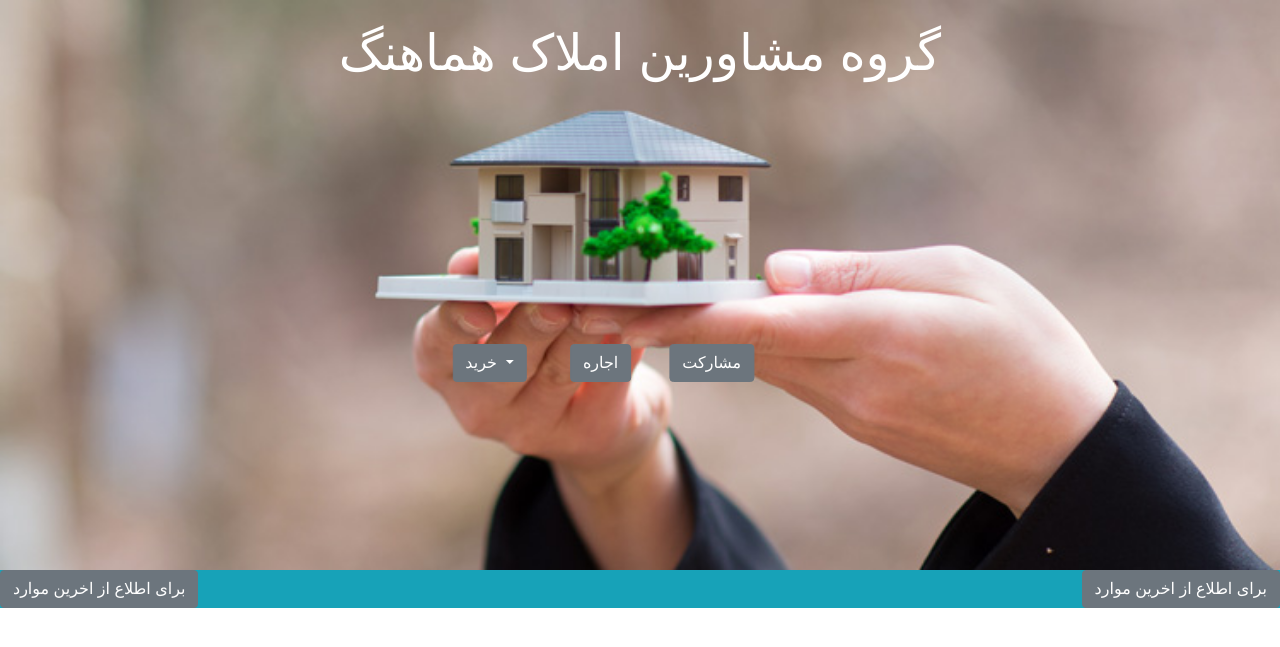
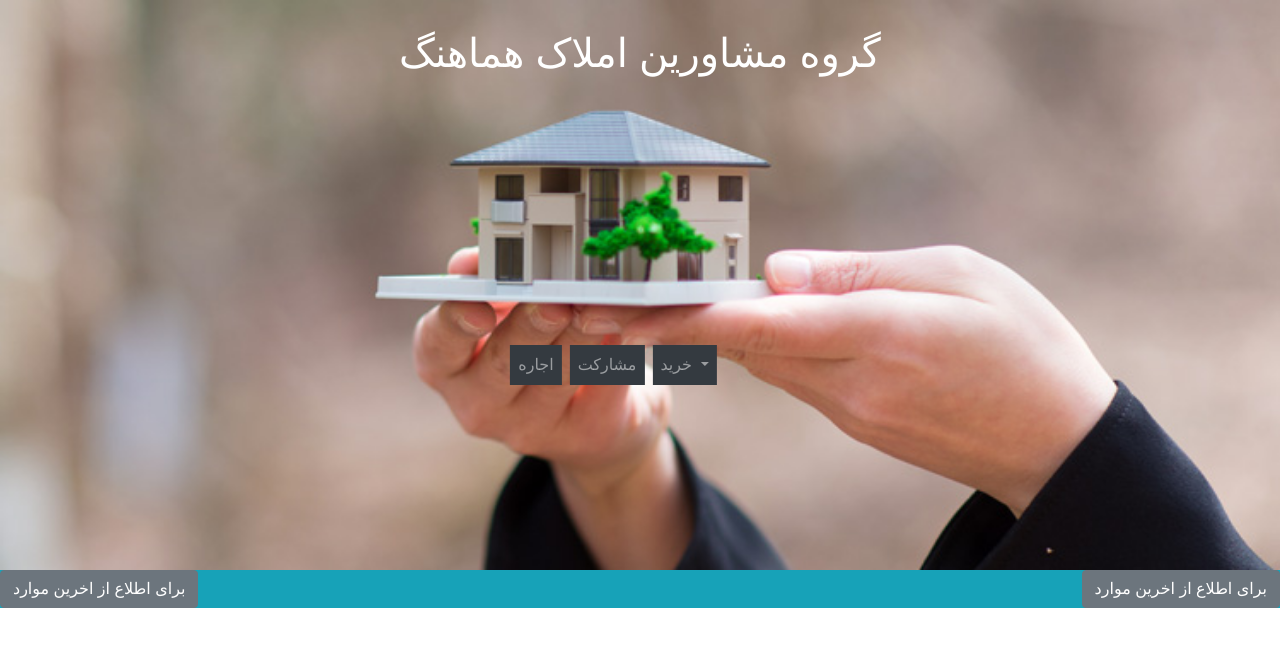
Before and after one commit to anderiman/realestate, a Django app: page / in a window 1280 px wide. Shown: the part 56-703 px from the top of the page. Run offline with Django 3.2, Linux system fonts and the light colour scheme; some libraries are stand-ins or nearby versions; some web fonts are replaced.

Commit message:
4 commit

```diff
--- a/hamahang/templates/base.html
+++ b/hamahang/templates/base.html
@@ -12,6 +12,18 @@
 
 
         {% endblock %}
+    <style>
+        @mixin clearfix() {
+  &::after {
+    display: block;
+    content: "";
+    clear: both;
+  }
+.element {
+  @include clearfix;
+}
+</style>
+
     </head>
 
     <body>
@@ -57,8 +69,14 @@
 
                 {% endblock %}
 
+  <div class="bg-info clearfix">
+  <button type="button" class="btn btn-secondary float-left"> برای اطلاع از اخرین موارد</button>
+  <button type="button" class="btn btn-secondary float-right">برای اطلاع از اخرین موارد</button>
+</div>
+</body>
 
     </body>
+
 
 
 <script src="/static/jquery/jquery-3.4.1.min.js"></script>
@@ -69,4 +87,5 @@
 
 
 
+
 </html>
--- a/hamahang/templates/index.html
+++ b/hamahang/templates/index.html
@@ -1,7 +1,6 @@
 {% extends 'base.html'%}
 {% load static %}
 {% block content %}
-
 
 <head>
 
@@ -33,70 +32,55 @@ body {
 .hero-dropdown {
   text-align:center;
   position: absolute;
-  top:500%;
-  left: 25%;
+  top:60%;
+  left: 55%;
   transform: translate(-50%, -50%);
   color: white;
 }
-.hero-button1 {
-  text-align:center;
-  position: absolute;
-  top:50%;
-  left: 200%;
-  transform: translate(-50%, -50%);
-  color: white;
-}
-.hero-button2 {
-  text-align:center;
-  position: absolute;
-  top:50%;
-  left:350%;
-  transform: translate(-50%, -50%);
-  color: white;
-}
-@mixin clearfix() {
-  &::after {
-    display: block;
-    content: "";
-    clear: both;
-  }
-.element {
-  @include clearfix;
-}
+
 </style>
 </head>
 <body>
 
+    <div class="row">
+    <div class="col-lg-12 col-md-12 col-sm-12 col-sx-12 " >
         <div class="hero-image">
         <div class="hero-text">
+        <h1>گروه مشاورین املاک هماهنگ</h1>
+    </div>
+    </div>
 
+<div class="hero-dropdown">
+<div class="row">
+<div class="col-lg-4 col-md-6 col-sm-6 col-sx-12 "  >
 
-    <h1 style="font-size:50px">گروه مشاورین املاک هماهنگ</h1>
-    <div class="hero-dropdown">
-    <div class="btn-group">
-        <a type="button" class="btn btn-secondary dropdown-toggle" data-toggle="dropdown" aria-haspopup="true" aria-expanded="false">
-            خرید
-        </a>
+            <nav class="navbar navbar-expand-sm navbar-dark w-100 justify-content-center" >
+                <ul class="navbar-nav">
+                    <li class="nav-item m-1 bg-dark " >
+                        <a class="nav-link " href="#">اجاره</a>
+                    </li>
+                    <li class="nav-item m-1 bg-dark">
+                        <a class="nav-link" href="#">مشارکت</a>
+                    </li>
+
+<!-- Dropdown -->
+                    <li class="nav-item dropdown m-1 bg-dark">
+                        <a class="nav-link dropdown-toggle" href="#" data-toggle="dropdown">
+                        خرید </a>
+
                     <div class="dropdown-menu">
                         <a class="dropdown-item" href="#">آپارتمان</a>
-        <a class="dropdown-item" href="#"> ویلایی</a>
-        <a class="dropdown-item" href="#">زمین</a>
+                        <a class="dropdown-item" href="#">خرید</a>
+                        <a class="dropdown-item" href="#">فروش</a>
                     </div>
-    </div>
-    <div class="hero-button1">
-    <button type="button" class="btn btn-secondary">  اجاره  </button>
-    </div>
-    <div class="hero-button2">
-    <button type="button" class="btn btn-secondary">مشارکت</button>
+                    </li>
+                </ul>
+            </nav>
 </div>
 </div>
 </div>
-  </div>
-</div>
-<div class="bg-info clearfix">
-  <button type="button" class="btn btn-secondary float-left"> برای اطلاع از اخرین موارد</button>
-  <button type="button" class="btn btn-secondary float-right">برای اطلاع از اخرین موارد</button>
-</div>
+
+
 </body>
 
 
@@ -108,4 +92,7 @@ body {
 
 
 
+
+
+
 {% endblock content %}
--- a/hamahang/views.py
+++ b/hamahang/views.py
@@ -2,14 +2,14 @@ from django.shortcuts import render
 from . import  models
 def index(request):
     sales =models.mdl_sale.objects.all()
-    apartements=models.mdl_apartement.objects.all()
-    lands =models.mdl_land.objects.all()
-    homes =models.mdl_home.objects.all()
-    rents =models.mdl_rent.objects.all()
+    # apartements=models.mdl_apartement.objects.all()
+    # lands =models.mdl_land.objects.all()
+    # homes =models.mdl_home.objects.all()
+    # rents =models.mdl_rent.objects.all()
 
     return render(request,
     "index.html",
-    context={'sales':sales,'apartements':apartements,'lands':lands,'homes':homes,'rents':rents}
+    context={'sales':sales}
     )
 
 
```
Also changed, not shown: hamahang/static/jquery/popper.min.js.map.js (added). Lines whose indentation alone changed are shown as unchanged.
